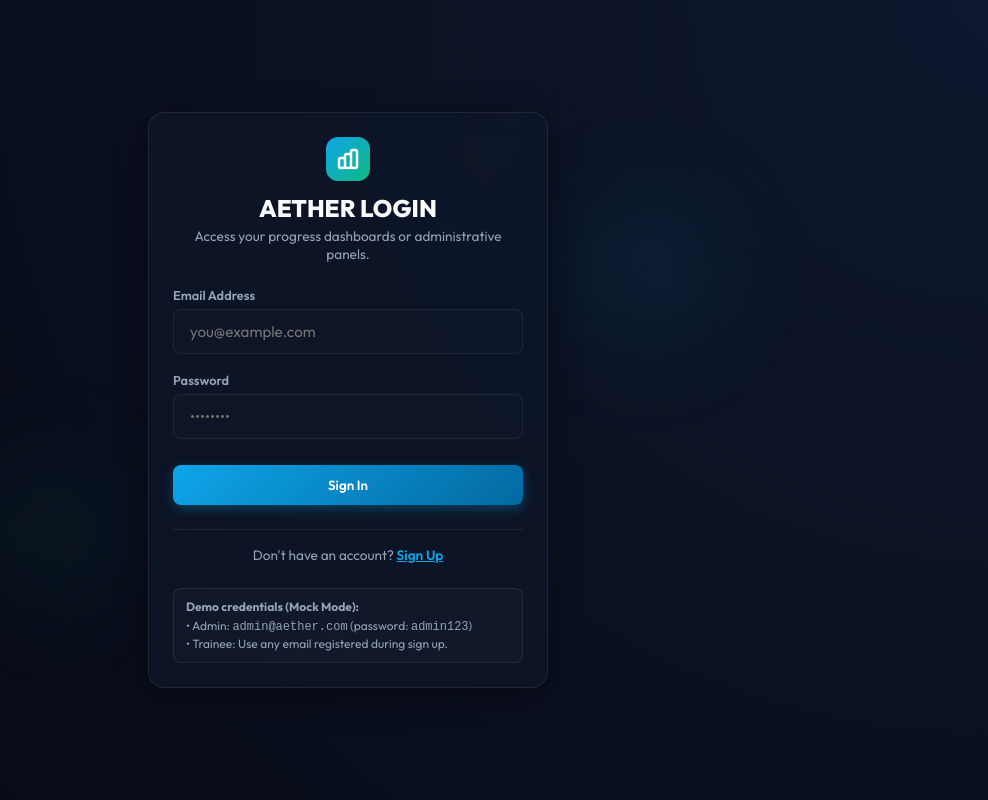
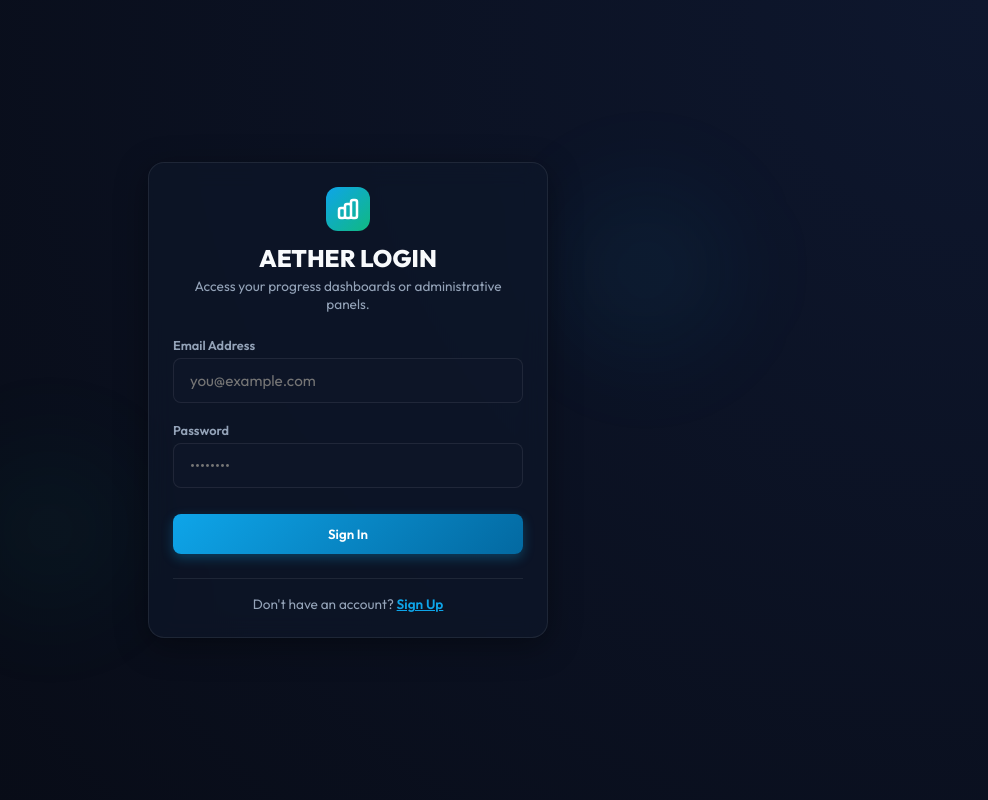
Before and after one commit to vishnuvardhanreddy79/streakTracker, a Next.js app: page /login in a window 1280 px wide. Shown: the whole page, without its empty margins (292-1280 px from the left). Built offline with nearby package versions, Linux system fonts and the light colour scheme; no server answers.

Commit message:
chore: remove demo credentials block from login page

```diff
--- a/src/app/login/page.tsx
+++ b/src/app/login/page.tsx
@@ -268,22 +268,6 @@ function LoginForm() {
           </Link>
         </div>
 
-        {/* Info panel */}
-        <div style={{
-          background: 'rgba(255, 255, 255, 0.02)',
-          border: '1px solid var(--glass-border)',
-          padding: '0.65rem 0.75rem',
-          borderRadius: '8px',
-          fontSize: '0.75rem',
-          color: 'var(--foreground-muted)'
-        }}>
-          <strong>Demo credentials (Mock Mode):</strong>
-          <ul style={{ listStyleType: 'none', marginTop: '4px', display: 'flex', flexDirection: 'column', gap: '2px' }}>
-            <li>• Admin: <code>admin@aether.com</code> (password: <code>admin123</code>)</li>
-            <li>• Trainee: Use any email registered during sign up.</li>
-          </ul>
-        </div>
-
       </div>
     </div>
   );
```
